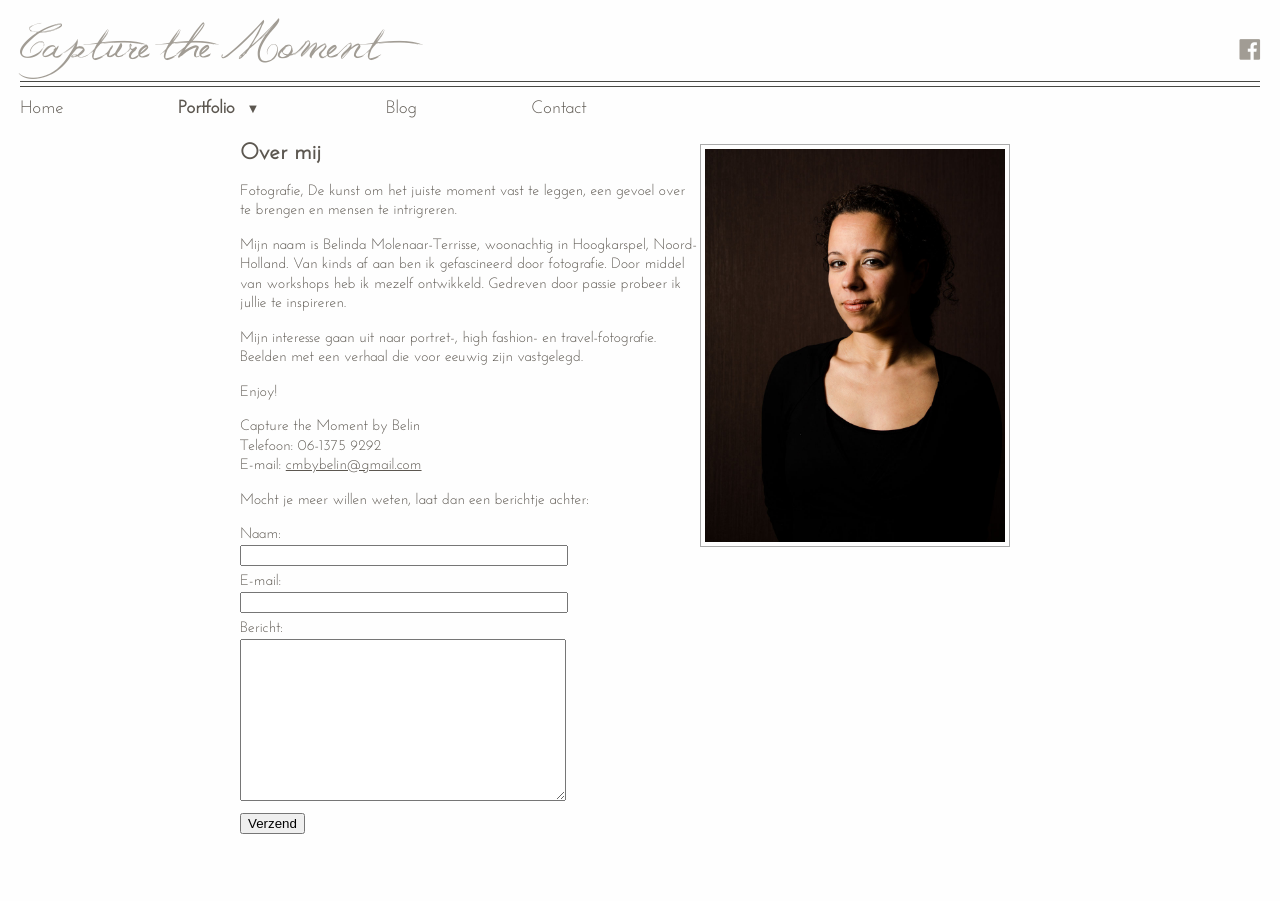
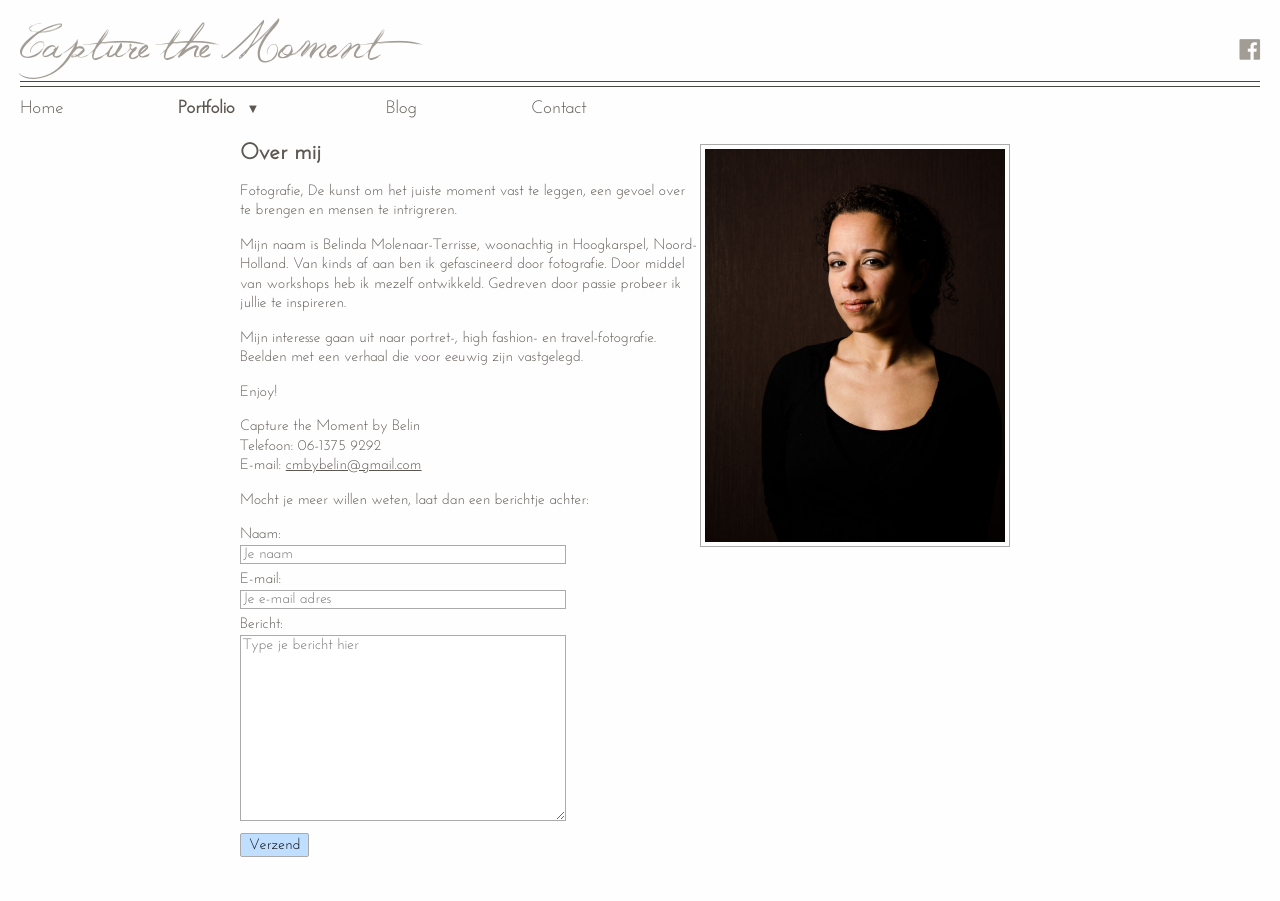
Before and after one commit to cmbybelin/cmbybelin.github.io, a Jekyll site: the page built from contact.md, in a window 1280 px wide. Built offline with Jekyll 4.4.1, drawn with Linux system fonts in a browser that asks for light colours; nearby versions of some CDN libraries.

Commit message:
style contact form.

```diff
--- a/contact.md
+++ b/contact.md
@@ -28,11 +28,11 @@ Mocht je meer willen weten, laat dan een berichtje achter:
   <input type='hidden' name='redirect_to' value='http://cmbybelin.com/contact-thanks.html' />
 
   <label for="f_name">Naam:</label>
-  <input id="f_name" type="text" name="name" style="width:320px" required/>
+  <input id="f_name" type="text" name="name" style="width:320px" required placeholder="Je naam"/>
   <label for="f_email">E-mail:</label>
-  <input id="f_email" type="email" name="email" style="width:320px" required/>
+  <input id="f_email" type="email" name="email" style="width:320px" required placeholder="Je e-mail adres"/>
   <label for="f_message">Bericht:</label>
-  <textarea id="f_message" name="message" style="width:320px" rows="12" required></textarea>
+  <textarea id="f_message" name="message" style="width:320px" rows="12" required placeholder="Type je bericht hier"></textarea>
 
   <button type='submit'>Verzend</button>
 </form>
--- a/style/main.css
+++ b/style/main.css
@@ -386,8 +386,19 @@ label, button {
  display: block;
  margin-top: 6px;
 }
-textarea {
+button, input, textarea {
  font-family: Josefin-Sans, Arial;
+ font-size: 15px;
+}
+input, textarea {
+ border: 1px solid #aaa;
+ background-color: white;
+}
+button {
+ background: rgb(192, 222, 255);
+ border-radius: 2px;
+ border: 1px solid #aaa;
+ padding: 4px 8px 3px;
 }
 
 
```
